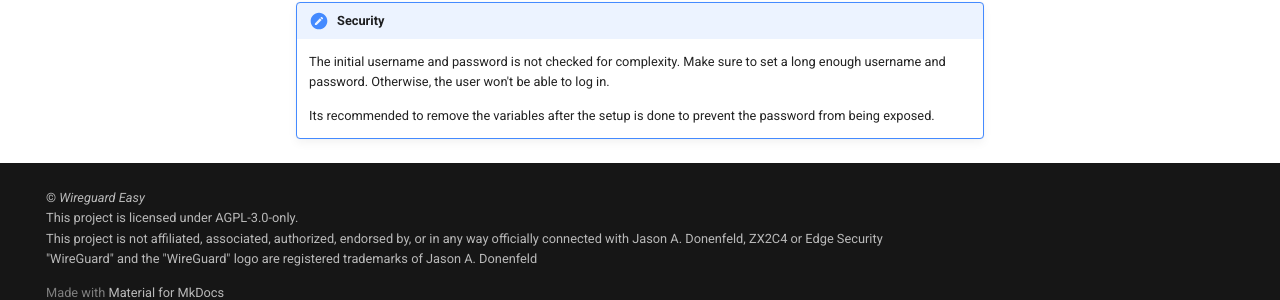
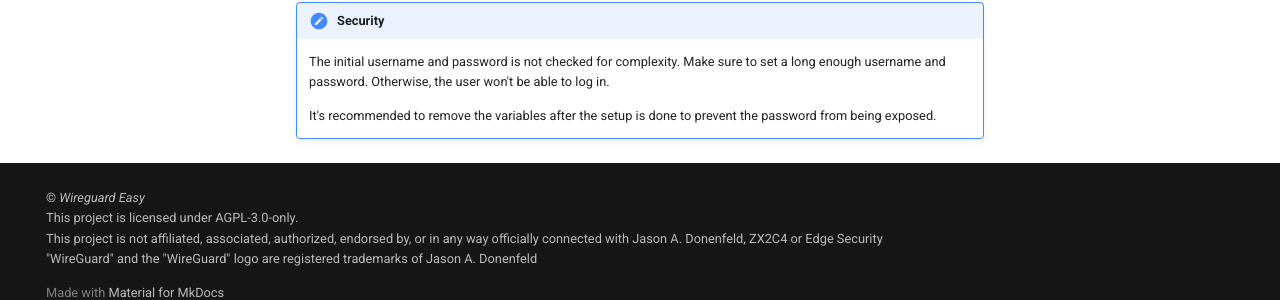
Before and after one commit to wg-easy/wg-easy, an MkDocs documentation site: the page built from docs/content/advanced/config/unattended-setup.md, in a window 1280 px wide and 1381 px high. Shown: the part 1066-1366 px from the top of the window. Built offline with MkDocs 1.6.1 and Material for MkDocs 9.7.7, drawn with Linux system fonts in a browser that asks for light colours; comment, search, counter and statistics services are not loaded; the version menu is left out.

Commit message:
fix grammar

```diff
--- a/docs/content/advanced/config/unattended-setup.md
+++ b/docs/content/advanced/config/unattended-setup.md
@@ -28,5 +28,5 @@
 
 The initial username and password is not checked for complexity. Make sure to set a long enough username and password. Otherwise, the user won't be able to log in.
 
-Its recommended to remove the variables after the setup is done to prevent the password from being exposed.
+It's recommended to remove the variables after the setup is done to prevent the password from being exposed.
 ///
```
Also changed, not shown: docs/content/advanced/metrics/prometheus.md (+1 -1 lines).
